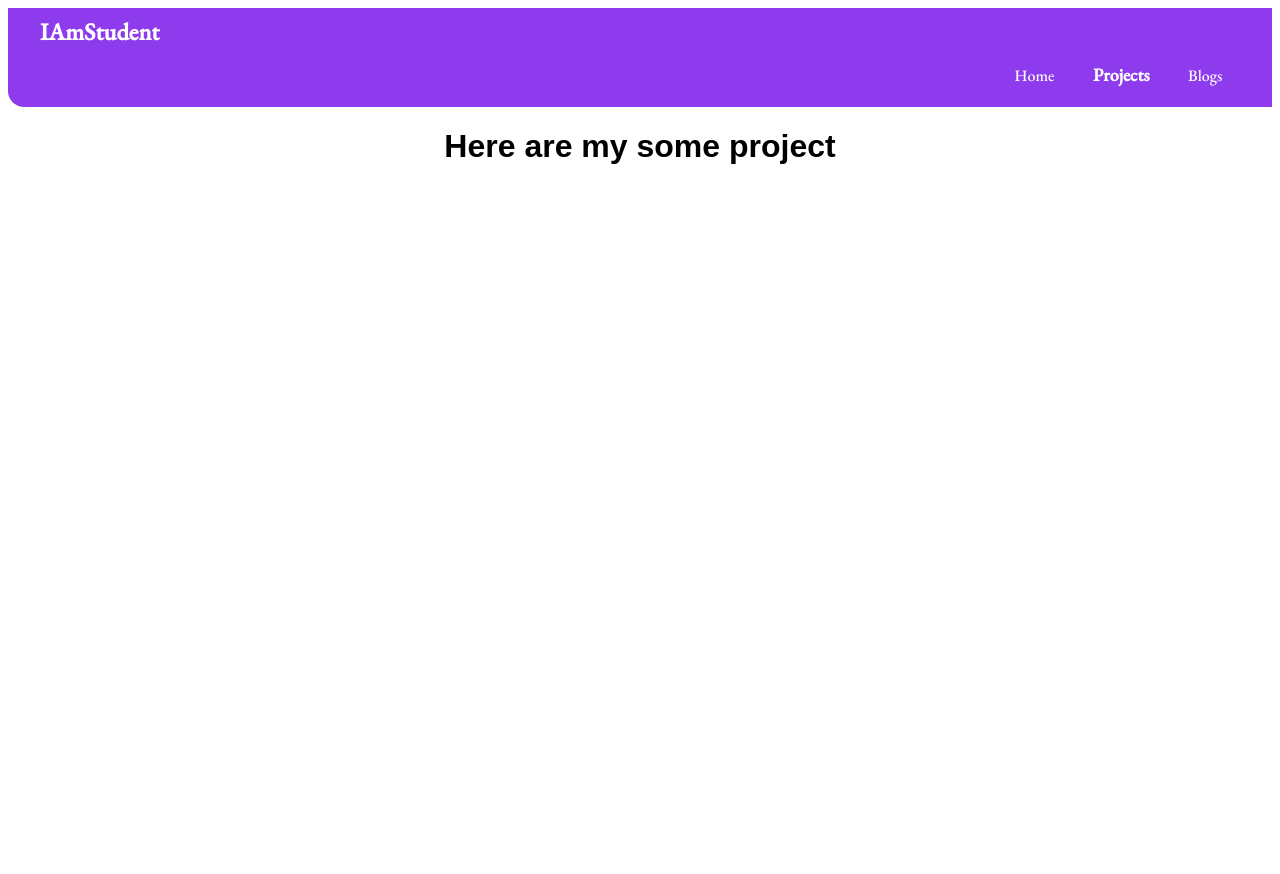
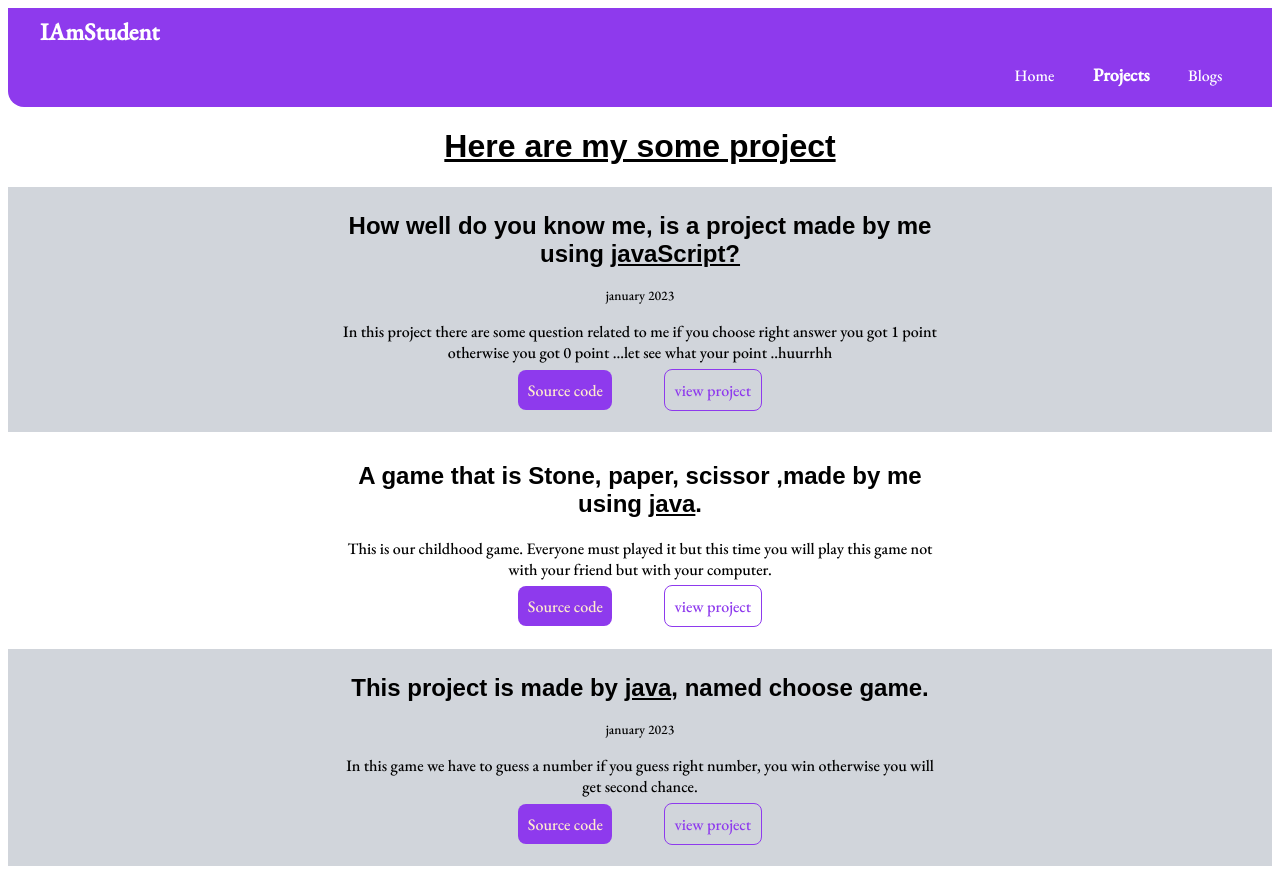
Before and after one commit to chaitali99-kumari/neogcamp-lesson-3, a plain HTML site: page project.html in a window 1280 px wide. Before the commit the page ends 800 px from the top, so only its background shows below. Drawn offline with nearby package versions, Linux system fonts and the light colour scheme.

Commit message:
intial commit

```diff
--- a/project.html
+++ b/project.html
@@ -22,6 +22,33 @@
         </ul>
 
     </nav>
-    <h1 class="hero-heading">Here are my some project</h1>
+    <h1 class="hero-heading under">Here are my some project</h1>
+    <section class="section-ow">
+        <div class="center-container">
+            <h2 class="h2">How well do you know me, is a project made by me using <span class="under">javaScript?</span></h2>
+            <small>january 2023</small>
+            <p>In this project there are some question related to me if you choose right answer you got 1 point otherwise
+                you got 0 point ...let see what your point ..huurrhh</p>
+            <a  class="link link-secondary" href="https://github.com/chaitali99-kumari/how-well-do-you-know-me">Source code</a >
+            <a  class="link link-primary" href="https://replit.com/@chaitaliKumari1/how-well-do-you-kn-ow-me?embed=1&output=1">view project</a >
+        </div>
+    </section>
+    <section class="sec">
+        <div class="center-container">
+            <h2 class="h2">A game that is Stone, paper, scissor ,made by me using <span class="under">java</span>.</h2>
+            <p>This is our childhood game. Everyone must played it but this time you will play this game not with your friend but with your computer. </p>
+            <a  class="link link-secondary" href="https://github.com/chaitali99-kumari/gamepaper">Source code</a >
+            <a  class="link link-primary" href="https://replit.com/@chaitaliKumari1/gamestone?embed=1&output=0">view project</a >
+        </div>
+    </section>
+    <section class="section-ow">
+        <div class="center-container">
+            <h2 class="h2">This project is made by  <span class="under">java,</span> named choose game.</h2>
+            <small>january 2023</small>
+            <p>In this game we have to guess a number if you guess right number, you win otherwise you will get second chance.</p>
+            <a  class="link link-secondary" href="https://github.com/chaitali99-kumari/cho_game">Source code</a >
+            <a  class="link link-primary" href="https://replit.com/@chaitaliKumari1/choosegame?embed=1&output=0">view project</a >
+        </div>
+    </section>
 </body>
 </html>
--- a/style.css
+++ b/style.css
@@ -11,6 +11,7 @@ body{
 }
 h1{
   font-family: 'Dosis', sans-serif;
+
 }
 h2{
   font-family: 'Dosis', sans-serif;
@@ -35,6 +36,8 @@ h2{
         background-color:var(--primary-color);
         border-radius: 0.5rem;
         color:blanchedalmond;
+        margin-right: 3rem;
+
     }
 
   .link-primary{
@@ -140,3 +143,10 @@ h2{
     font-size: x-large;
     font-weight: 400;
   }
+  .section-ow h2{
+    margin-bottom:1rem;
+    margin-top: 1rem;
+  }
+  .under{
+  text-decoration-line:underline;
+  }
```
Also changed, not shown: blogs.html (+20 -0 lines), index.html (+2 -2 lines).
